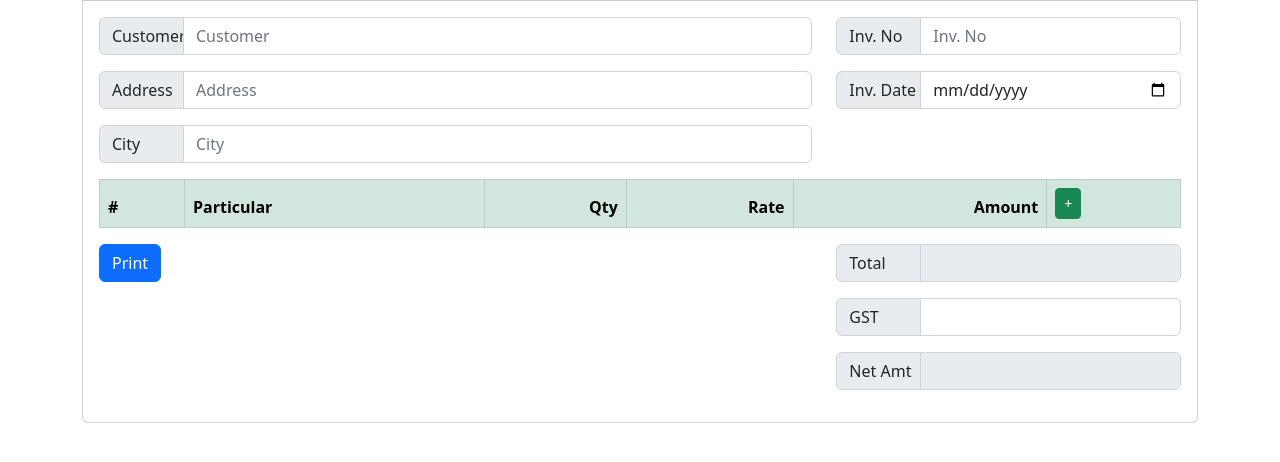
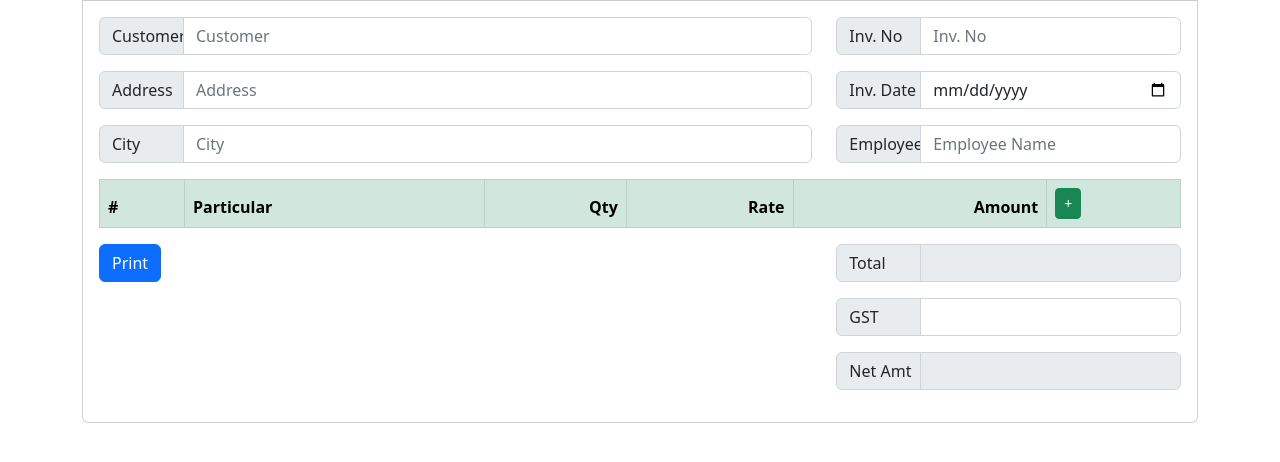
Before and after one commit to rahuljava89/invoiceCalculator, a plain HTML site: page index.html in a window 1280 px wide. Shown: the part 54-516 px from the top of the page. Drawn offline with nearby package versions, Linux system fonts and the light colour scheme.

Commit message:
Update index.html

```diff
--- a/index.html
+++ b/index.html
@@ -60,6 +60,11 @@
                         <div class="input-group mb-3">
                             <span class="input-group-text" >Inv. Date</span>
                             <input type="date" class="form-control" placeholder="Inv. Date"  >
+                        </div>
+
+                        <div class="input-group mb-3">
+                            <span class="input-group-text" >Employee Name</span>
+                            <input type="text" class="form-control" placeholder="Employee Name"  >
                         </div>
 
 
```
